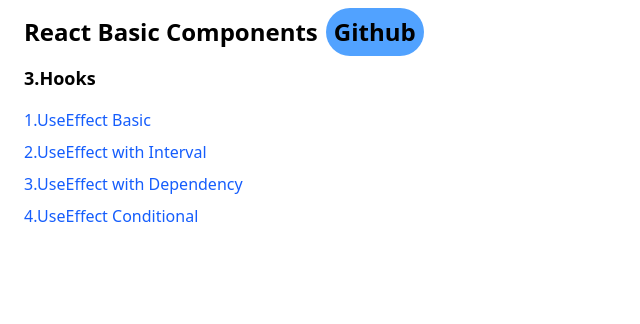
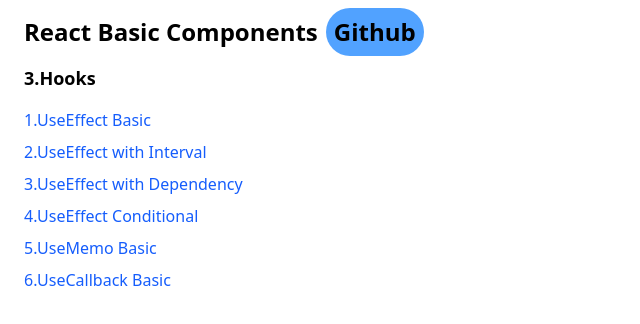
Before and after one commit to srseen/learn-react-vitest, a React (Vite) app: page /hooks in a window 1280 px wide. Shown: the top 324 px of the page, without its empty margins (0-640 px from the left). Built offline with nearby package versions, Linux system fonts and the light colour scheme.

Commit message:
feat:add routes data

```diff
--- a/src/data/data.tsx
+++ b/src/data/data.tsx
@@ -19,6 +19,8 @@ import { HooksPage } from "../pages/HooksPage";
 import { UseEffectWithInterval } from "../components/3.hooks/2.UseEffectWithInterval/UseEffectWithInterval";
 import { UseEffectWithDependency } from "../components/3.hooks/3.UseEffectWithDependency/UseEffectWithDependency";
 import { UseEffectConditional } from "../components/3.hooks/4. UseEffectConditional/UseEffectConditional";
+import { UseMemoBasic } from "../components/3.hooks/5.UseMemo/UseMemoBasic";
+import { UseCallbackBasic } from "../components/3.hooks/6.UseCallback/UseCallbackBasic";
 
 // หัวข้อต่างๆ
 export const sectionRoutes = [
@@ -118,4 +120,14 @@ export const hooksRoutes = [
     name: "4.UseEffect Conditional",
     element: <UseEffectConditional />,
   },
+  {
+    path: "useMemo-basic",
+    name: "5.UseMemo Basic",
+    element: <UseMemoBasic />,
+  },
+  {
+    path: "useCallback-basic",
+    name: "6.UseCallback Basic",
+    element: <UseCallbackBasic />,
+  },
 ];
```
